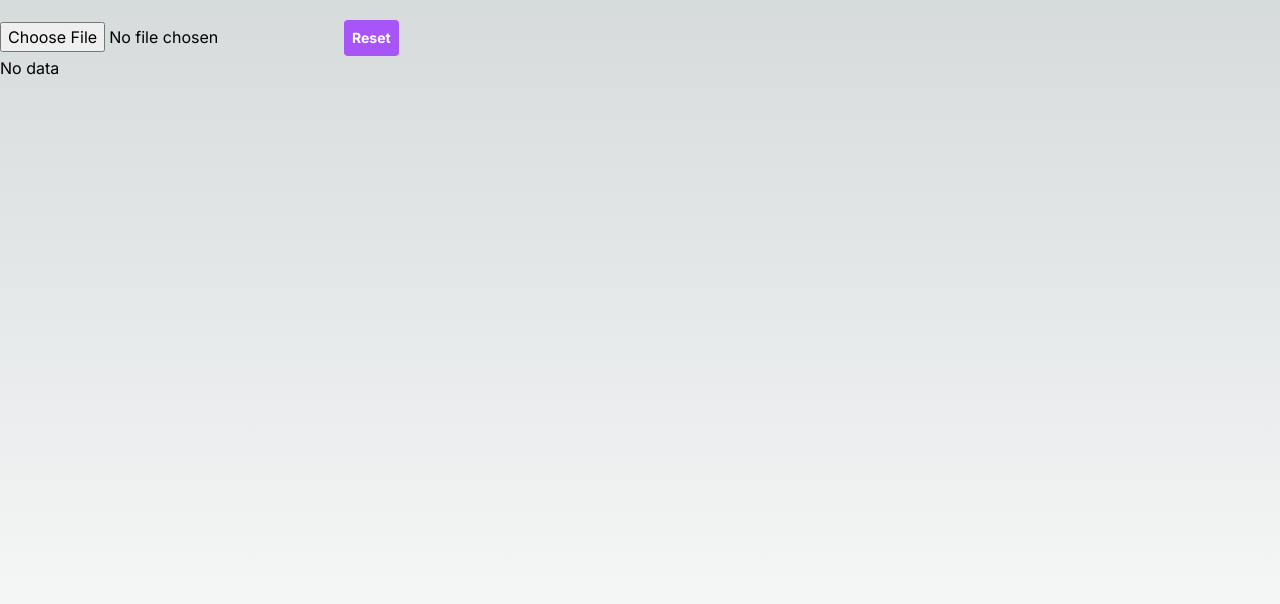
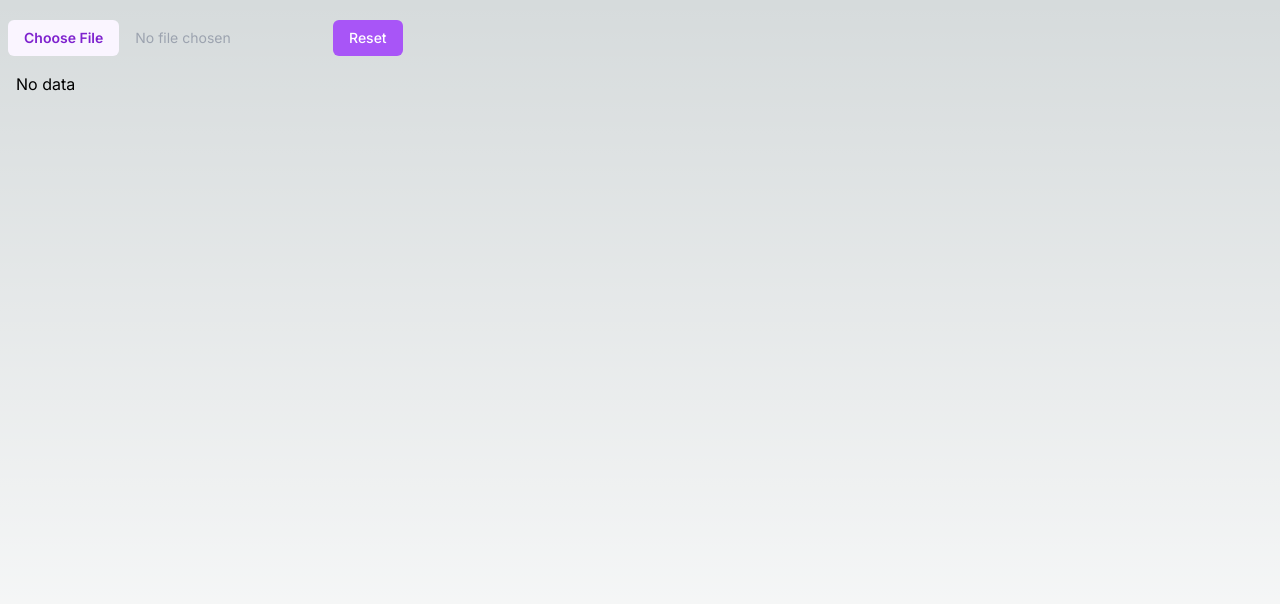
Before and after one commit to ccaprini39/data-vis-client, a Next.js app: page / in a window 1280 px wide. Shown: the top 604 px of the page. Built offline with nearby package versions, Linux system fonts and the light colour scheme.

Commit message:
Updated styling on main page

```diff
--- a/app/client-components/MainApplicationPage.tsx
+++ b/app/client-components/MainApplicationPage.tsx
@@ -1,10 +1,8 @@
-import React, { useState, useEffect } from 'react';
-import { parseXLSFile, TaskOrder } from './data-manipulation';
-import Roadmap from './Roadmap';
-
+import React, { useState, useEffect } from "react";
+import { parseXLSFile, TaskOrder } from "./data-manipulation";
+import Roadmap from "./Roadmap";
 
 export default function MainApplicationPage() {
-
   const [selectedFile, setSelectedFile] = useState<File | null>(null);
   const [tableData, setTableData] = useState<TaskOrder[]>([]);
 
@@ -15,14 +13,14 @@ export default function MainApplicationPage() {
 
   useEffect(() => {
     async function fetchAndConvertData() {
-      if(selectedFile){
+      if (selectedFile) {
         const results = await parseXLSFile(selectedFile);
-        console.log(results)
+        console.log(results);
         setTableData(results);
       }
     }
     fetchAndConvertData();
-  }, [selectedFile])
+  }, [selectedFile]);
 
   async function handleChange(event: any) {
     const file = event.target.files ? event.target.files[0] : null;
@@ -30,17 +28,30 @@ export default function MainApplicationPage() {
   }
 
   return (
-    <div className='w-full h-full m-5'>
-      <input type="file" id="fileInput" onChange={handleChange} accept=".xls,.xlsx" />
-      <button
-        className='bg-purple-500 text-sm hover:bg-purple-700 text-white font-bold p-2 rounded'
-        onClick={handleResetFileSelection}>Reset
-      </button>
-      {tableData.length === 0 ?
-        <div>No data</div>
-        :
+    <div className="w-full h-full m-5">
+      <div className="flex items-center space-x-4">
+        <label htmlFor="fileInput" className="block">
+          <span className="sr-only">Choose file</span>
+          <input
+            type="file"
+            id="fileInput"
+            onChange={handleChange}
+            accept=".xls,.xlsx"
+            className="block w-full mb-4 mx-2 text-sm text-gray-400 file:mr-4 file:py-2 file:px-4 file:rounded-md file:border-0 file:text-sm file:font-semibold file:bg-purple-50 file:text-purple-700 hover:file:bg-gray-300"
+          />
+        </label>
+        <button
+          className="px-4 py-2 mb-4 text-sm font-medium text-white bg-purple-500 rounded-md hover:bg-purple-800 focus:outline-none focus:ring-2 focus:ring-purple-500 focus:ring-offset-2"
+          onClick={handleResetFileSelection}
+        >
+          Reset
+        </button>
+      </div>
+      {tableData.length === 0 ? (
+        <div className="mx-4">No data</div>
+      ) : (
         <Roadmap taskOrders={tableData} />
-      }
+      )}
     </div>
   );
 }
```
